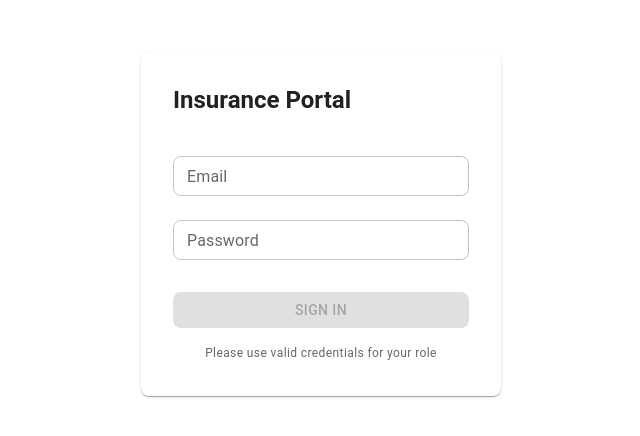
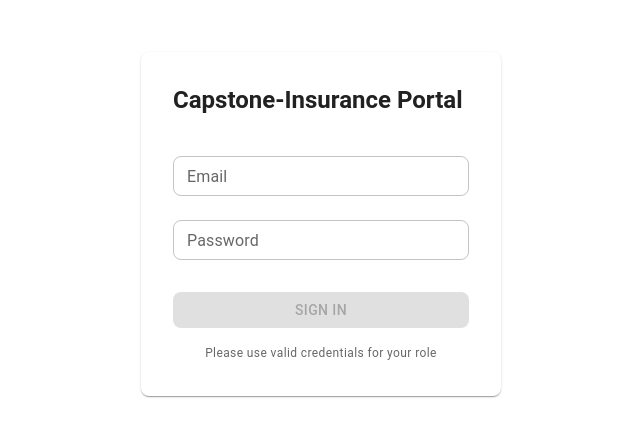
Before and after one commit to reshmadalmeida/capstone, a React (Vite) app in the folder client/: page /login in a window 1280 px wide. Shown: the part 176-612 px from the top of the page, without its empty margins (319-959 px from the left). Built offline with nearby package versions, Linux system fonts and the light colour scheme.

Commit message:
Update LoginPage.jsx

```diff
--- a/client/src/features/auth/LoginPage.jsx
+++ b/client/src/features/auth/LoginPage.jsx
@@ -39,7 +39,7 @@ export default function LoginPage() {
     <Box sx={{ display: 'grid', placeItems: 'center', height: '100dvh' }}>
       <Paper sx={{ p: 4, width: 360 }} component="form" onSubmit={submit}>
         <Typography variant="h5" gutterBottom sx={{ mb: 3, fontWeight: 600 }}>
-          Insurance Portal
+          Capstone-Insurance Portal
         </Typography>
 
         {error && (
```
